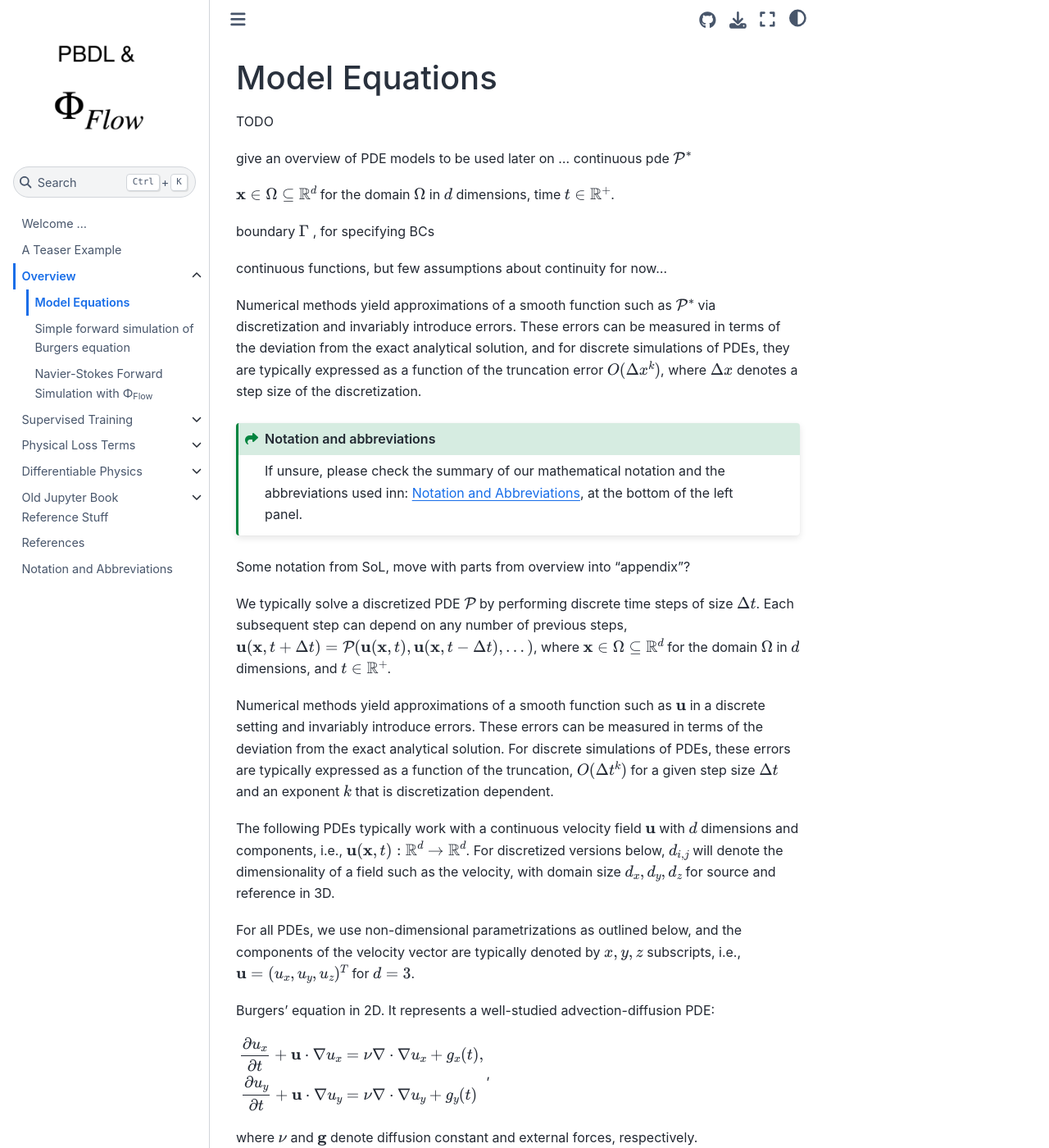
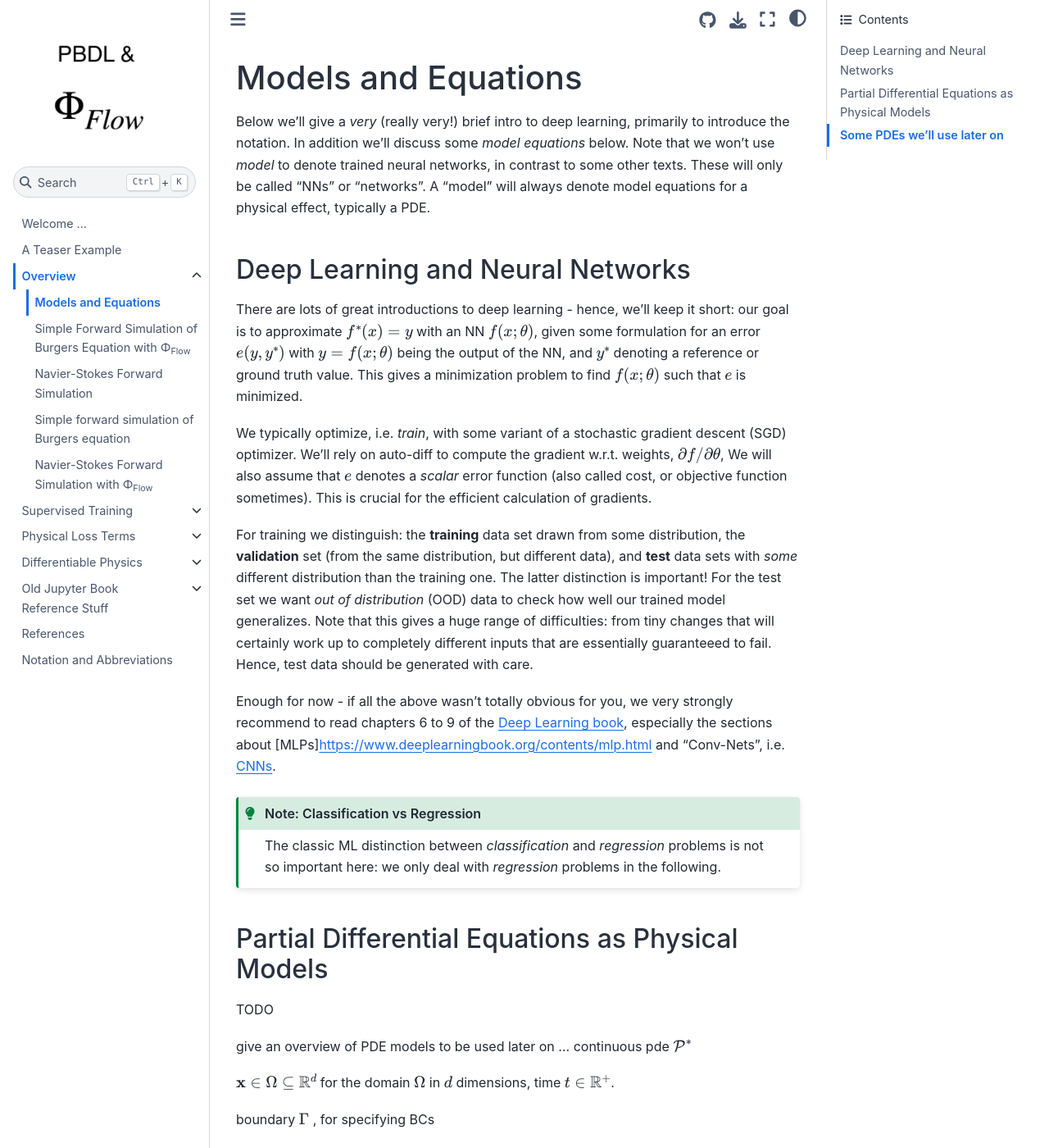
Before and after one commit to tum-pbs/pbdl-book, a Jupyter Book: the page built from overview-equations.md, in a window 1280 px wide and 1400 px high. Shown: the whole window at 82% size. Built offline with Jupyter Book 1.0.4 settings and Sphinx 7.4.7 and the Sphinx Book theme 1.1.4, drawn with Linux system fonts in a browser that asks for light colours; pages that are not in the unit, such as notebooks, are missing from menus; some of the changed text lies outside the part shown.

Commit message:
intro updates

````diff
--- a/_toc.yml
+++ b/_toc.yml
@@ -6,6 +6,8 @@
 - file: overview.md
   sections:
     - file: overview-equations.md
+    - file: overview-burgers-forw-v2.ipynb
+    - file: overview-ns-forw-v2.ipynb
     - file: overview-burgers-forw.ipynb
     - file: overview-ns-forw.ipynb
 - file: supervised
@@ -21,6 +23,7 @@
     - file: diffphys-code-gradient.ipynb
     - file: diffphys-code-tf.ipynb
     - file: diffphys-discuss.md
+    - file: diffphys-code-ns-v2.ipynb
     - file: diffphys-code-ns.ipynb
     - file: diffphys-code-sol.ipynb
     - file: diffphys-outlook.md
--- a/notation.md
+++ b/notation.md
@@ -23,10 +23,13 @@
 
 | ABbreviation | Meaning |
 | --- | --- |
-| CNN | Convolutional neural network |
-| DL | Deep learning |
-| NN | Neural network |
-| PBDL | Physics-based deep learning |
+| CNN  | Convolutional Neural Network |
+| DL   | Deep Learning |
+| GD   | (steepest) Gradient Descent|
+| NN   | Neural Network |
+| PDE  | Partial Differential Equation |
+| PBDL | Physics-Based Deep Learning |
+| SGD  | Stochastic Gradient Descent|
 
 
 
--- a/overview-equations.md
+++ b/overview-equations.md
@@ -1,5 +1,56 @@
-Model Equations
+Models and Equations
 ============================
+
+Below we'll give a _very_ (really very!) brief intro to deep learning, primarily to introduce the notation.
+In addition we'll discuss some _model equations_ below. Note that we won't use _model_ to denote trained neural networks, in contrast to some other texts. These will only be called "NNs" or "networks". A "model" will always denote model equations for a physical effect, typically a PDE.
+
+## Deep Learning and Neural Networks
+
+There are lots of great introductions to deep learning - hence, we'll keep it short:
+our goal is to approximate $f^*(x)=y$ with an NN $f(x;\theta)$,
+given some formulation for an error $e(y,y^*)$ with $y=f(x;\theta)$ being the output
+of the NN, and $y^*$ denoting a reference or ground truth value.
+This gives a minimization problem to find $f(x;\theta)$ such that $e$ is minimized.
+
+We typically optimize, i.e. _train_,
+with some variant of a stochastic gradient descent (SGD) optimizer.
+We'll rely on auto-diff to compute the gradient w.r.t. weights, $\partial f / \partial \theta$,
+We will also assume that $e$ denotes a _scalar_ error function (also
+called cost, or objective function sometimes).
+This is crucial for the efficient calculation of gradients.
+
+<!-- general goal, minimize E for e(x,y) ... cf. eq. 8.1 from DLbook
+introduce scalar loss, always(!) scalar...  (also called *cost* or *objective* function) -->
+
+For training we distinguish: the **training** data set drawn from some distribution,
+the **validation** set (from the same distribution, but different data),
+and **test** data sets with _some_ different distribution than the training one.
+The latter distinction is important! For the test set we want
+_out of distribution_ (OOD) data to check how well our trained model generalizes.
+Note that this gives a huge range of difficulties: from tiny changes that will certainly work
+up to completely different inputs that are essentially guaranteeed to fail. Hence,
+test data should be generated with care.
+
+Enough for now - if all the above wasn't totally obvious for you, we very strongly recommend to
+read chapters 6 to 9 of the [Deep Learning book](https://www.deeplearningbook.org),
+especially the sections about [MLPs]https://www.deeplearningbook.org/contents/mlp.html and
+"Conv-Nets", i.e. [CNNs](https://www.deeplearningbook.org/contents/convnets.html).
+
+```{admonition} Note: Classification vs Regression
+:class: tip
+
+The classic ML distinction between _classification_ and _regression_ problems is not so important here:
+we only deal with _regression_ problems in the following.
+
+```
+
+<!--
+maximum likelihood estimation
+Also interesting: from a math standpoint ''just'' non-linear optimization ...
+-->
+
+## Partial Differential Equations as Physical Models
+
 
 TODO
 
@@ -98,9 +149,10 @@ $\frac{\partial u}{\partial{t}} + u \nabla u = \nu \nabla \cdot \nabla u $ .
 
 ---
 
-Later on, additional equations...
+## Some PDEs we'll use later on
 
 
+Later on, additional equations...
 
 Navier-Stokes, in 2D:
 
--- a/overview.md
+++ b/overview.md
@@ -134,17 +134,16 @@ each of the different techniques is particularly useful.
 
 To be a bit more specific, _physics_ is a huge field, and we can't cover everything...
 
-```{note}
-For now our focus are:
-- _field-based simulations_ (no Lagrangian methods)
-- combinations with _deep learning_ (plenty of other interesting ML techniques, but not here)
-- experiments as _outlook_ (replace synthetic data with real)
+```{note} The focus of this book is on...
+- _Field-based simulations_ (no Lagrangian methods)
+- Combinations with _deep learning_ (plenty of other interesting ML techniques, but not here)
+- Experiments as _outlook_ (replace synthetic data with real)
 ```
 
 It's also worth noting that we're starting to build the methods from some very
 fundamental steps. Here are some considerations for skipping ahead to the later chapters.
 
-```{admonition} You can skip ahead if...
+```{admonition} Hint: You can skip ahead if...
 :class: tip
 
 - you're very familiar with numerical methods and PDE solvers, and want to get started with DL topics right away. The _Supervised Learning_ chapter is a good starting point then.
````
Also changed, not shown: other parts of overview.md (+0 -27 lines), intro.md (+5 -5 lines), intro-teaser.ipynb.
